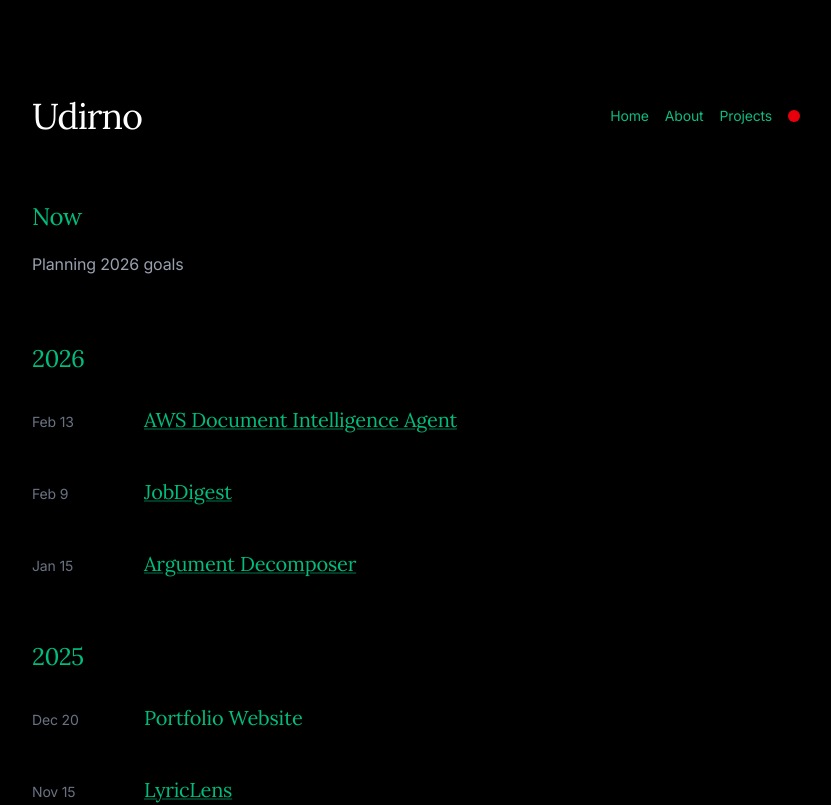
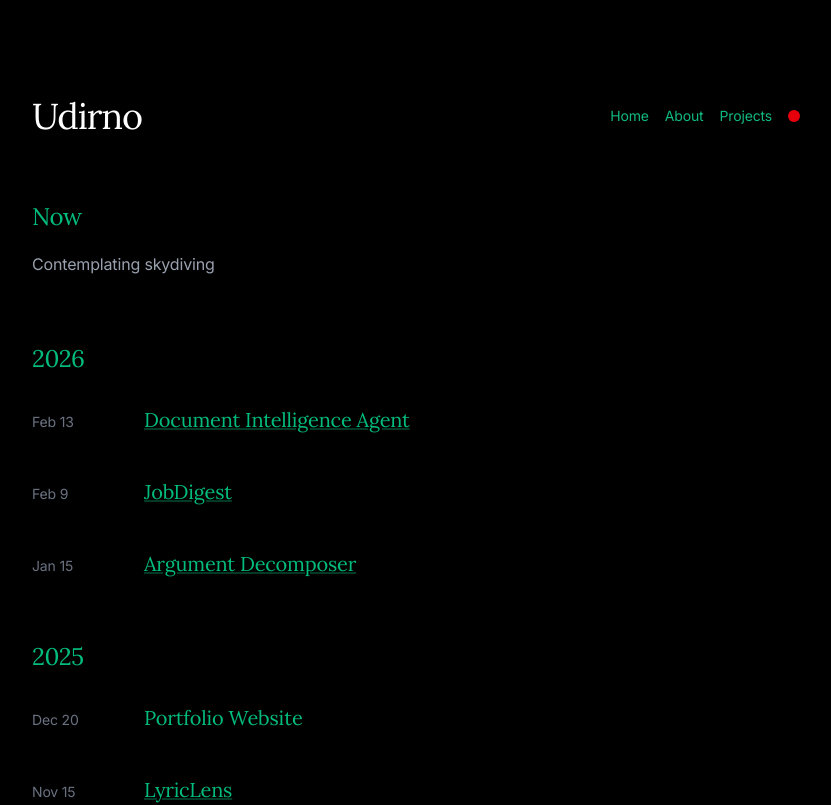
Before and after one commit to udirno/portfolio, a Next.js app: page / in a window 1280 px wide. Shown: the top 805 px of the page, without its empty margins (224-1055 px from the left). Built offline with nearby package versions, Linux system fonts and the light colour scheme.

Commit message:
Update project name and Now section
- Renamed "AWS Document Intelligence Agent" to "Document Intelligence Agent"
- Updated Now section to "Contemplating skydiving"

Co-Authored-By: Claude Sonnet 4.5 <noreply@anthropic.com>

```diff
--- a/app/components/Now.tsx
+++ b/app/components/Now.tsx
@@ -4,7 +4,7 @@ export function Now() {
       <div className="max-w-3xl mx-auto">
         <h2 className="text-xl font-serif font-medium mb-4 text-emerald-500 dark:text-red-600 transition-colors duration-200">Now</h2>
         <div className="text-gray-400 dark:text-gray-600 transition-colors duration-200">
-          <p>Planning 2026 goals</p>
+          <p>Contemplating skydiving</p>
         </div>
       </div>
     </section>
--- a/app/projects/page.tsx
+++ b/app/projects/page.tsx
@@ -8,7 +8,7 @@ export const metadata = {
 
 const projects = [
   {
-    name: 'AWS Document Intelligence Agent',
+    name: 'Document Intelligence Agent',
     description: 'Built a document intelligence agent at AWS AI Builder Lab using router-specialist pattern. Processes natural language queries about purchase orders, invoices, and catalogs—returns structured JSON with validated extraction. Deployed on AWS Bedrock with LlamaIndex orchestration.',
     tags: ['AWS Bedrock', 'LlamaIndex', 'AgentCore', 'Coder'],
     blogUrl: 'https://medium.com/@udirno/building-a-document-intelligence-agent-on-aws-e3f09b2dc295',
--- a/content/posts/aws-document-agent.mdx
+++ b/content/posts/aws-document-agent.mdx
@@ -1,5 +1,5 @@
 ---
-title: "AWS Document Intelligence Agent"
+title: "Document Intelligence Agent"
 description: "Router-specialist agent built at AWS AI Builder Lab. Processes documents and returns structured JSON."
 date: "2026-02-13"
 tags: ["AWS Bedrock", "LlamaIndex", "AgentCore"]
```
